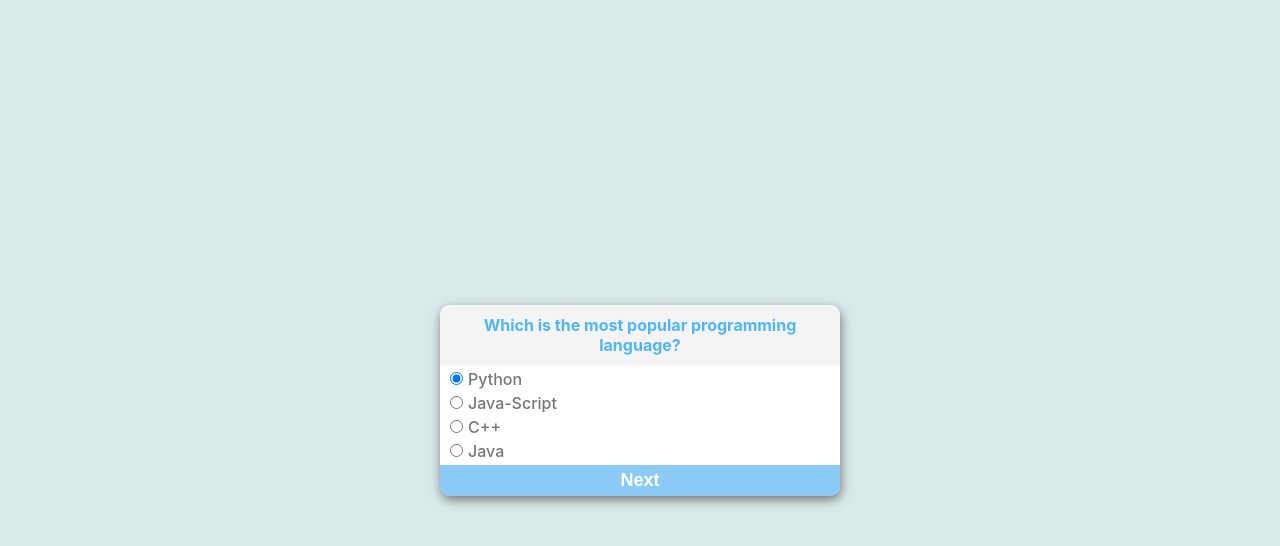
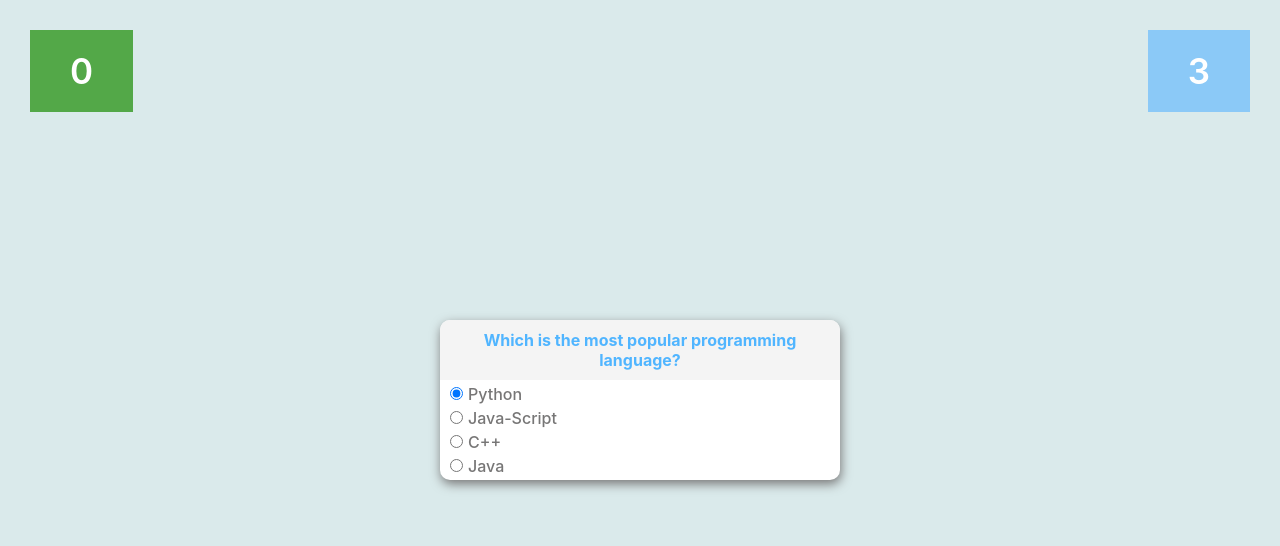
Before and after one commit to omgodham/simple-quiz-app, a plain HTML site: page index.html in a window 1280 px wide. Both pictures are taken after a click on the radio button "Python". Drawn offline with Linux system fonts and the light colour scheme.

Commit message:
time limited quiz completed

```diff
--- a/index.html
+++ b/index.html
@@ -10,14 +10,21 @@
 </head>
 
 <body>
+    <div id="timer">
+        10
+    </div>
+
+    <div id="score">
+        0
+    </div>
     <div class="quiz-container">
         <div class="quiz-header">
             <h4 id="question">Question</h4>
             <ul class="options">
-                <li><input type="radio" id="a" class="radio-btn" name="answer"><label for="a" id="a-label">Answer</label></li>
-                <li><input type="radio" id="b" class="radio-btn" name="answer"><label for="b" id="b-label">Answer</label></li>
-                <li><input type="radio" id="c" class="radio-btn" name="answer"><label for="c" id="c-label">Answer</label></li>
-                <li><input type="radio" id="d" class="radio-btn" name="answer"><label for="d" id="d-label">Answer</label></li>
+                <li><input type="radio" onchange="handleChange('a')" id="a" class="radio-btn" name="answer"><label for="a" id="a-label">Answer</label></li>
+                <li><input type="radio" onchange="handleChange('b')" id="b" class="radio-btn" name="answer"><label for="b" id="b-label">Answer</label></li>
+                <li><input type="radio" onchange="handleChange('c')" id="c" class="radio-btn" name="answer"><label for="c" id="c-label">Answer</label></li>
+                <li><input type="radio" onchange="handleChange('d')" id="d" class="radio-btn" name="answer"><label for="d" id="d-label">Answer</label></li>
             </ul>
         </div>
         <button class="next-btn">
--- a/script.js
+++ b/script.js
@@ -47,13 +47,34 @@ const cLabel = document.getElementById('c-label');
 const dLabel = document.getElementById('d-label');
 const question = document.getElementById('question');
 const nextBtn = document.getElementsByClassName('next-btn')[0];
+const timer = document.getElementById('timer');
+const score = document.getElementById('score');
+
 let currentQuestion = 0;
-let score = 0;
 let currentData = quizData[currentQuestion];
+//:TO-DO:
+//1.Load new question after every 10 seconds
+//2.Record on which second answer is clicked
+//3.Add that time to main score
+
+let temproryScore = 0;
+let finalScore = 0;
 
 //load quiz
 function loadQuiz(){
 
+   score.innerText = finalScore;
+   temproryScore = 0;
+   let count = 10;
+   const reduceTimer = () => {
+    timer.innerText = count;
+    temproryScore = count*1000;
+    count--;
+    if(count == 0) clearInterval(seconds);
+   }
+   reduceTimer();
+
+  var seconds = setInterval(reduceTimer , 1000);
 
 question.innerText = currentData.question;
 aLabel.innerText = currentData.a;
@@ -64,38 +85,24 @@ dLabel.innerText = currentData.d;
 const btnsEls = document.querySelectorAll('.radio-btn');
  btnsEls.forEach(btnsEl => btnsEl.checked = false);
 
+ currentQuestion++;
+ if(currentQuestion !== quizData.length)
+   currentData = quizData[currentQuestion];
+
+ if(currentQuestion == quizData.length){
+    clearInterval(quiz);
+    timer.style.display = 'none';
+}
 }
 
 loadQuiz();
-
-//onclick next
-
-nextBtn.addEventListener('click',()=>{
-
-    checkAnswer(); // check the answer before procedding
-
-    if(currentQuestion == quizData.length)
-    {
-        console.log(score);
-       return alert("Quiz Finished");
-    }
-     currentData = quizData[currentQuestion];
-    loadQuiz();
-});
+var quiz = setInterval(loadQuiz , 10000);
 
 
-//check for answer
-function checkAnswer() {
-    const btnsEls = document.querySelectorAll('.radio-btn');
-    let flag=false;
-
- btnsEls.forEach(btnsEl => {
-       if(btnsEl.checked) flag=true;
-       if(btnsEl.checked && btnsEl.id == currentData.correct){
-        score++;
-        console.log("correct");
+function handleChange(answer){
+console.log(quizData[currentQuestion-1]);
+   if(answer === quizData[currentQuestion-1].correct)
+        finalScore = (finalScore + temproryScore);
+        if(currentQuestion === quizData.length)
+            score.innerText = finalScore;
     }
-});
-if(!flag) return alert("Slect one option for next question");
-currentQuestion++;
-}
--- a/style.css
+++ b/style.css
@@ -9,6 +9,7 @@ body{
     align-items: center;
     justify-content: center;
     min-height: 100vh;
+    position: relative;
 }
 .quiz-container{
     display: flex;
@@ -50,7 +51,28 @@ body{
     color: white;
     font-weight: 600;
     cursor: pointer;
+    display: none;
 }
 .next-btn:hover{
     background-color: #7db6e0;
 }
+#timer{
+    position: absolute;
+    top:30px;
+    right:30px;
+    background-color:#8BC9F7;
+    padding: 20px 40px;
+    font-size: 35px;
+    font-weight: 600;
+    color: white;
+}
+#score{
+    position: absolute;
+    top:30px;
+    left:30px;
+    background-color:#53a848;
+    padding: 20px 40px;
+    font-size: 35px;
+    font-weight: 600;
+    color: white;
+}
```
